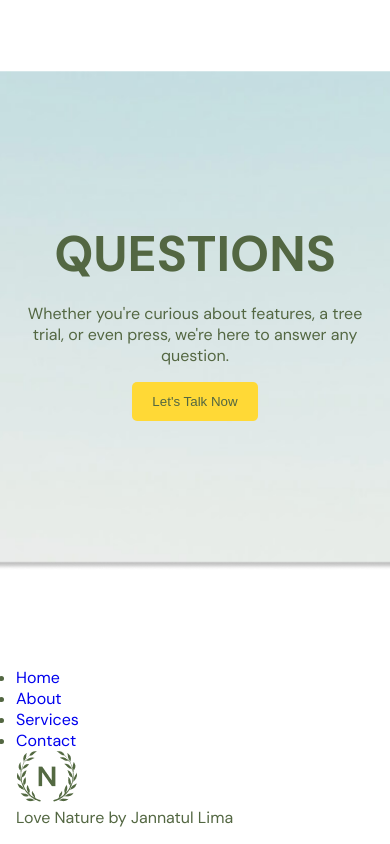
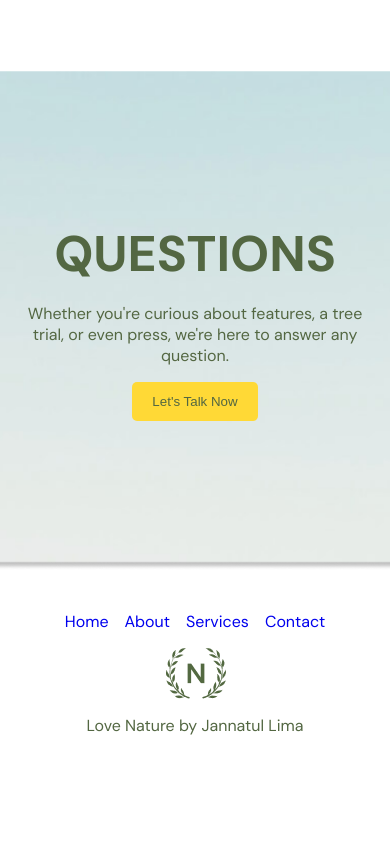
Before and after one commit to JannatulLima9575/Nature-responsive-website, a plain HTML site: page index.html in a window 390 px wide. Shown: the part 4060-4904 px from the top of the page. After the commit the page ends 4816 px from the top, so only its background shows below. Drawn offline with Linux system fonts and the light colour scheme; a web font is replaced by a local one.

Commit message:
Final commit done

```diff
--- a/css/style.css
+++ b/css/style.css
@@ -186,6 +186,23 @@ nav {
   font-size: 50px;
 }
 
+/* Footer Section  */
+footer  {
+  margin-top: -60px;
+}
+footer .container {
+  display: flex;
+  padding: 20px 16px;
+  justify-content: space-between;
+  align-items: center;
+}
+.footer-links {
+  display: flex;
+  align-items: center;
+  gap: 16px;
+  list-style: none;
+}
+
 /* Responsive part  */
 @media screen and (max-width: 520px) {
   .menu-btn {
@@ -215,4 +232,8 @@ nav {
     flex-direction: column;
     gap: 30px;
   }
+  footer .container {
+    flex-direction: column;
+    gap: 16px;
+  }
 }
--- a/index.html
+++ b/index.html
@@ -18,9 +18,9 @@
             <nav>
                 <img class="logo" src="images/logo.png" alt="">
                 <ul class="nav-list">
-                    <li><a href="#">Home</a></li>
-                    <li><a href="#">About</a></li>
-                    <li><a href="#">Services</a></li>
+                    <li><a href="index.html">Home</a></li>
+                    <li><a href="#about-us">About</a></li>
+                    <li><a href="#services">Services</a></li>
                     <li><a href="#">Contact</a></li>
                     <li><button class="btn btn-secondary">880 130 155 1675</button></li>
                 </ul>
@@ -109,9 +109,9 @@
          <footer>
             <div class="container">
                 <ul class="footer-links">
-                    <li><a href="#">Home</a></li>
-                    <li><a href="#">About</a></li>
-                    <li><a href="#">Services</a></li>
+                    <li><a href="index.html">Home</a></li>
+                    <li><a href="#about-us">About</a></li>
+                    <li><a href="#services">Services</a></li>
                     <li><a href="#">Contact</a></li>
                 </ul>
                 <img src="images/logo-colored.png" alt="" class="footerlogo">
```
